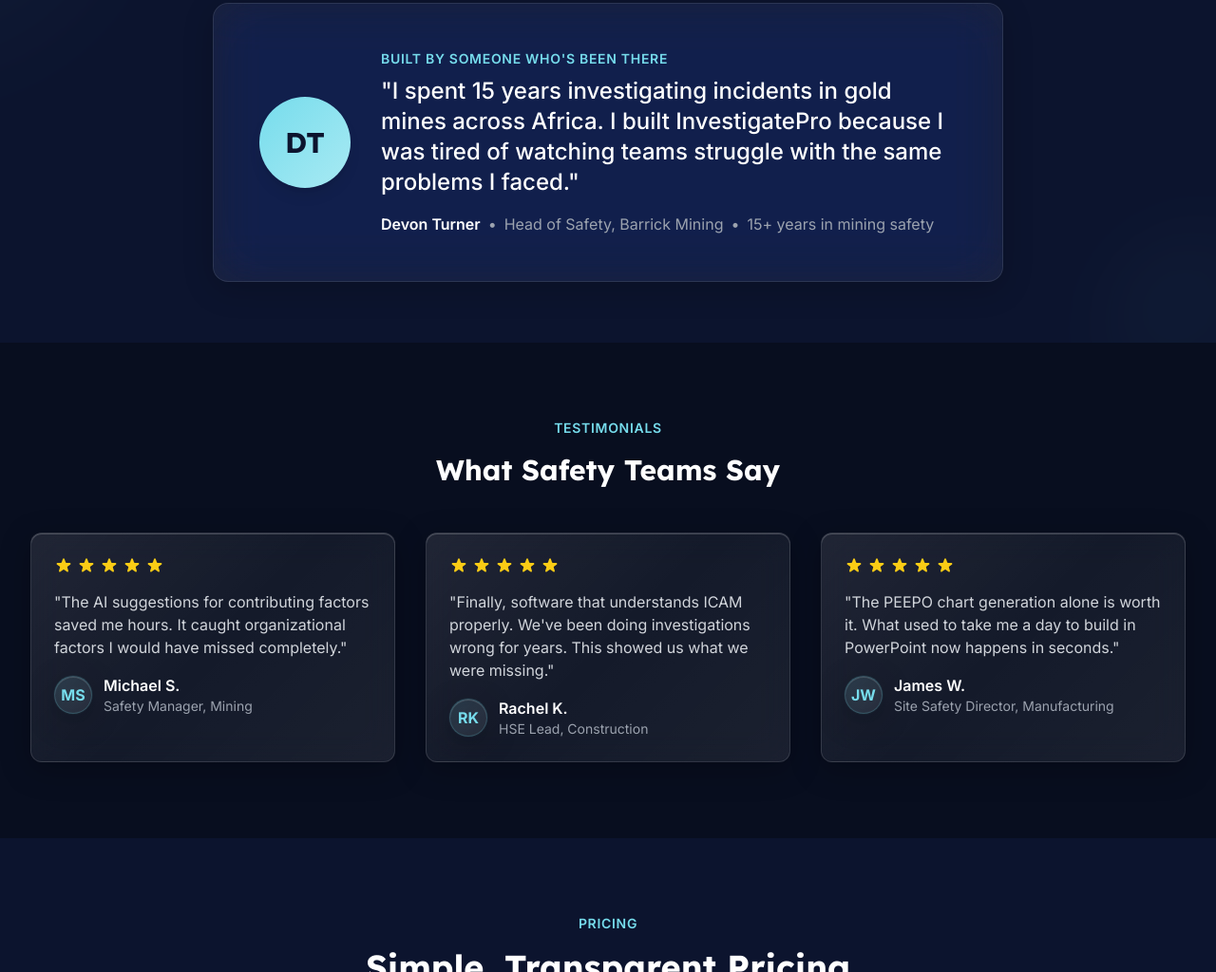
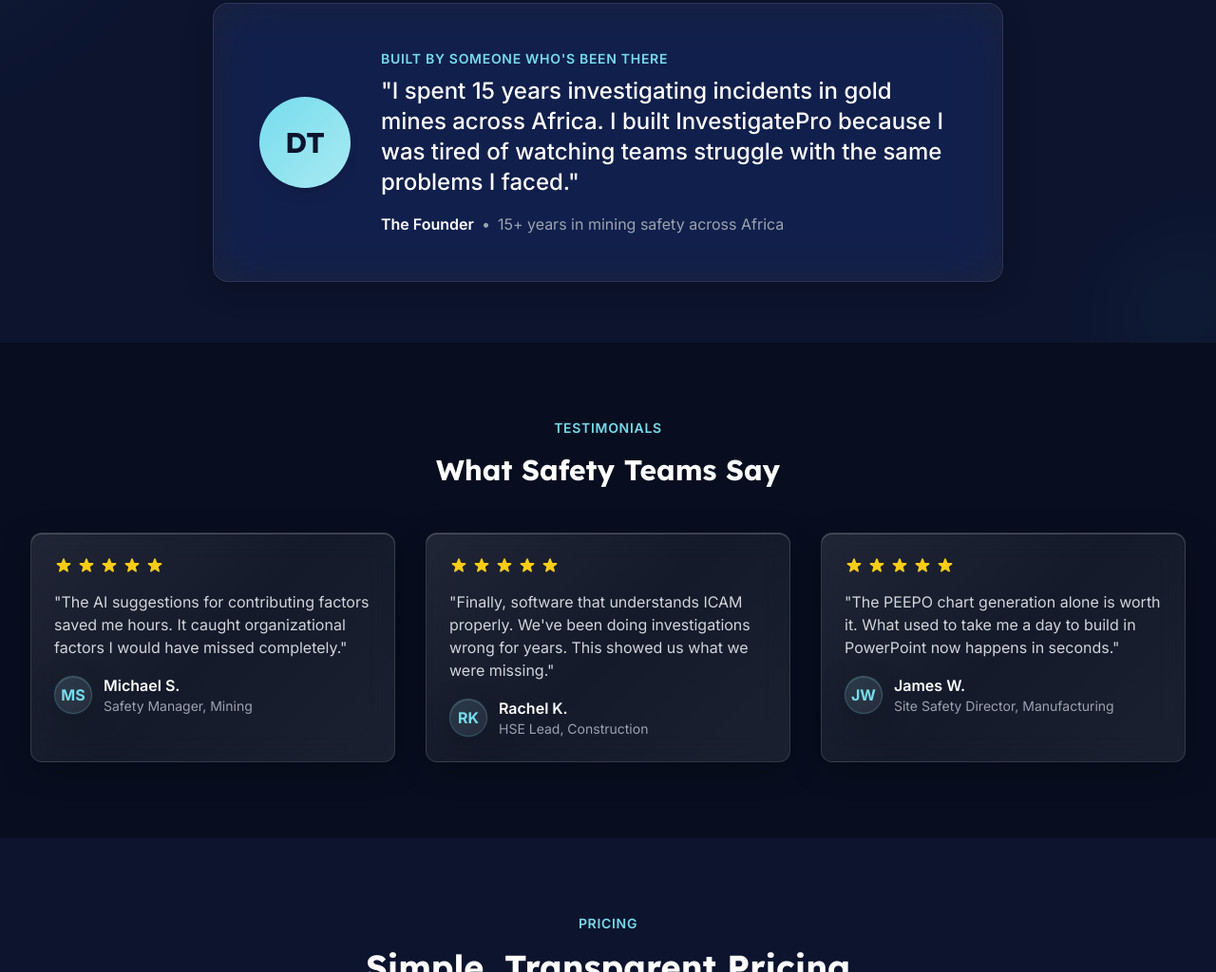
Before and after one commit to BikingDT/investigatepro-landing, a website: page index.html in a window 1280 px wide. Shown: the part 4307-5331 px from the top of the page at 95% size. Drawn offline with nearby package versions, Linux system fonts and the light colour scheme.

Commit message:
Remove founder personal details for privacy

```diff
--- a/index.html
+++ b/index.html
@@ -831,11 +831,9 @@
                             "I spent 15 years investigating incidents in gold mines across Africa. I built InvestigatePro because I was tired of watching teams struggle with the same problems I faced."
                         </blockquote>
                         <div class="flex flex-col sm:flex-row sm:items-center gap-2 text-gray-400">
-                            <span class="font-semibold text-white">Devon Turner</span>
+                            <span class="font-semibold text-white">The Founder</span>
                             <span class="hidden sm:block">•</span>
-                            <span>Head of Safety, Barrick Mining</span>
-                            <span class="hidden sm:block">•</span>
-                            <span>15+ years in mining safety</span>
+                            <span>15+ years in mining safety across Africa</span>
                         </div>
                     </div>
                 </div>
```
